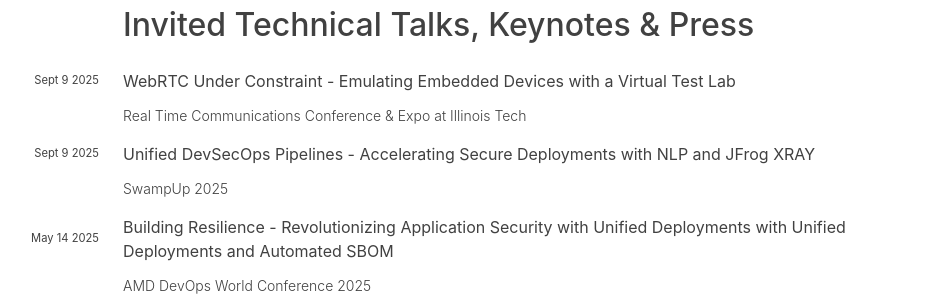
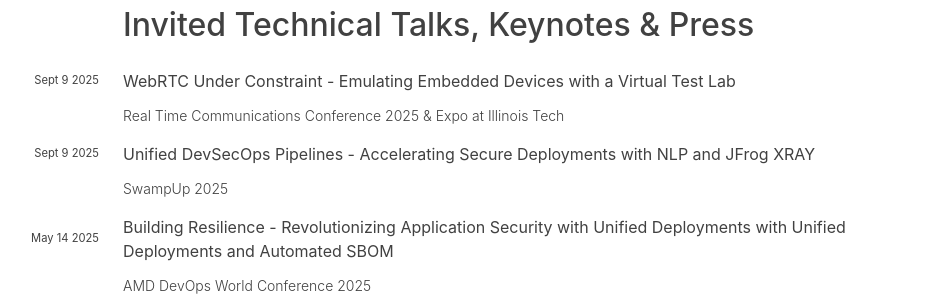
Before and after one commit to hariharanragothaman/hariharanragothaman.github.io, a Jekyll site: the page built from cv.md, in a window 1280 px wide and 900 px high, scrolled down 5356 px. Shown: the part 153-453 px from the top of the window, without its empty margins (209-1134 px from the left). Built offline with Jekyll 4.4.1, drawn with Linux system fonts in a browser that asks for light colours; nearby versions of some CDN libraries; some web fonts are replaced.

Commit message:
Polishes and Updates

```diff
--- a/_data/press.yaml
+++ b/_data/press.yaml
@@ -3,7 +3,7 @@
   year: 2025
   publisher:
     - url: https://www.rtc-conference.com/2025/
-      name: Real Time Communications Conference & Expo at Illinois Tech
+      name: Real Time Communications Conference 2025 & Expo at Illinois Tech
 
 - title: Unified DevSecOps Pipelines - Accelerating Secure Deployments with NLP and JFrog XRAY
   month: Sept 9
```
